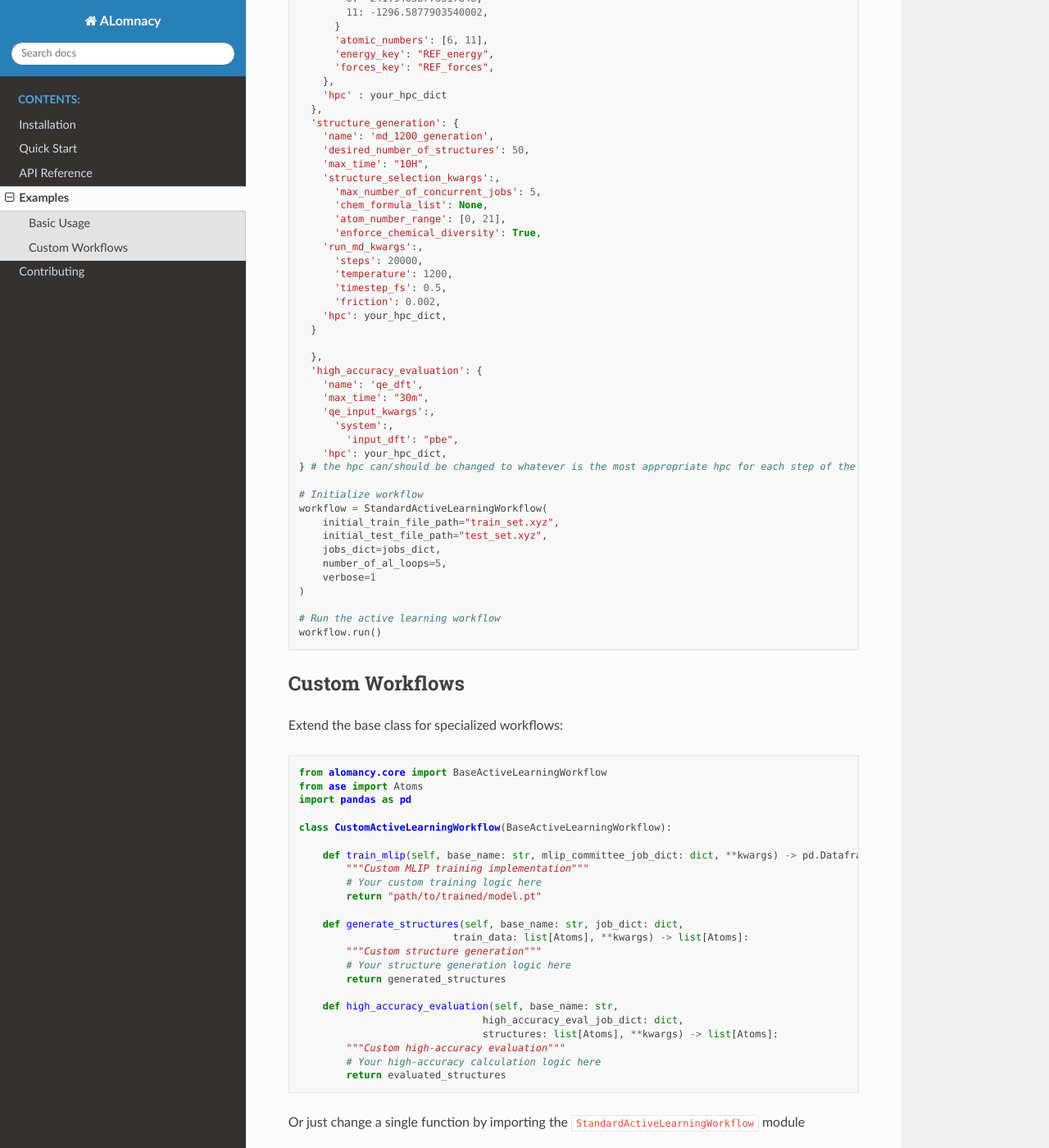
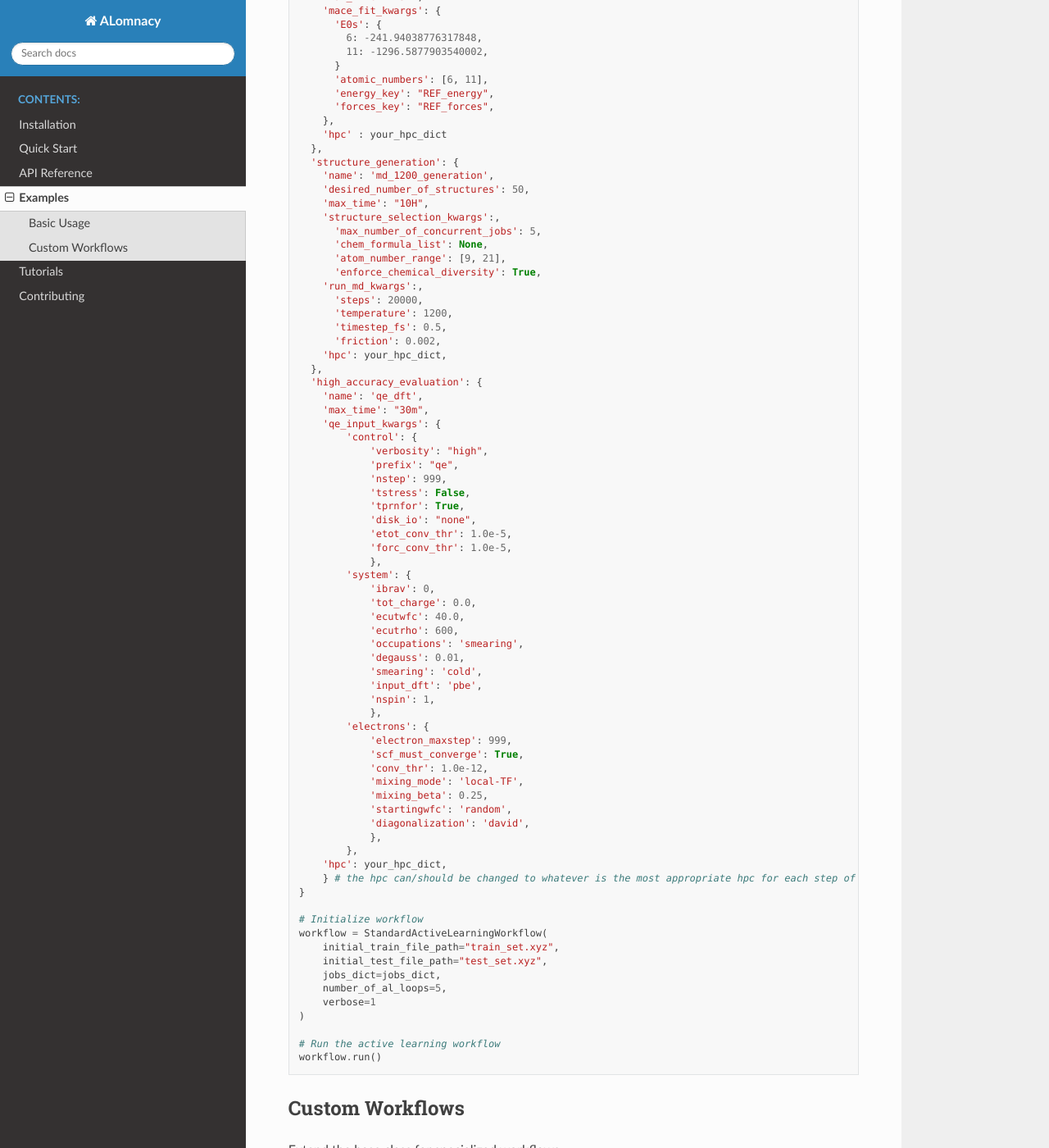
Before and after one commit to julianholland/ALomancy, a Sphinx documentation site: the page built from docs/examples.md, in a window 1280 px wide and 1400 px high, scrolled down 776 px. Shown: the whole window at 82% size. Built offline with Sphinx 7.4.7 and the Read the Docs theme 3.1.0, drawn with Linux system fonts in a browser that asks for light colours; pages that are not in the unit, such as notebooks, are missing from menus; some of the changed text lies outside the part shown.

Commit message:
added tutorials

```diff
--- a/docs/examples.md
+++ b/docs/examples.md
@@ -7,7 +8,7 @@
 from pathlib import Path
 
 # a bare minimum settings dict for running the StandardActiveLearningWorkflow module
-# this can also be loaded in as a .yaml file (c.f. examples)
+# this can also be loaded in as a .yaml file (c.f. tutorials)
 
 your_hpc_dict = {
   'hpc_name' : 'your_ssh_hpc_name',
@@ -51,7 +52,7 @@
     'structure_selection_kwargs':,
       'max_number_of_concurrent_jobs': 5,
       'chem_formula_list': None,
-      'atom_number_range': [0, 21],
+      'atom_number_range': [9, 21],
       'enforce_chemical_diversity': True,
     'run_md_kwargs':,
       'steps': 20000,
@@ -59,17 +60,45 @@
       'timestep_fs': 0.5,
       'friction': 0.002,
     'hpc': your_hpc_dict,
-  }
-
   },
   'high_accuracy_evaluation': {
     'name': 'qe_dft',
     'max_time': "30m",
-    'qe_input_kwargs':,
-      'system':,
-        'input_dft': "pbe",
+    'qe_input_kwargs': {
+        'control': {
+            'verbosity': "high",
+            'prefix': "qe",
+            'nstep': 999,
+            'tstress': False,
+            'tprnfor': True,
+            'disk_io': "none",
+            'etot_conv_thr': 1.0e-5,
+            'forc_conv_thr': 1.0e-5,
+            },
+        'system': {
+            'ibrav': 0,
+            'tot_charge': 0.0,
+            'ecutwfc': 40.0,
+            'ecutrho': 600,
+            'occupations': 'smearing',
+            'degauss': 0.01,
+            'smearing': 'cold',
+            'input_dft': 'pbe',
+            'nspin': 1,
+            },
+        'electrons': {
+            'electron_maxstep': 999,
+            'scf_must_converge': True,
+            'conv_thr': 1.0e-12,
+            'mixing_mode': 'local-TF',
+            'mixing_beta': 0.25,
+            'startingwfc': 'random',
+            'diagonalization': 'david',
+            },
+        },
     'hpc': your_hpc_dict,
-} # the hpc can/should be changed to whatever is the most appropriate hpc for each step of the workflow
+    } # the hpc can/should be changed to whatever is the most appropriate hpc for each step of the workflow
+}
 
 # Initialize workflow
 workflow = StandardActiveLearningWorkflow(
```
Also changed, not shown: other parts of docs/examples.md (+1 -0 lines), docs/index.md (+1 -0 lines), docs/installation.md (+1 -2 lines), docs/tutorials.md (added, +53 -0 lines), 1 other file.
